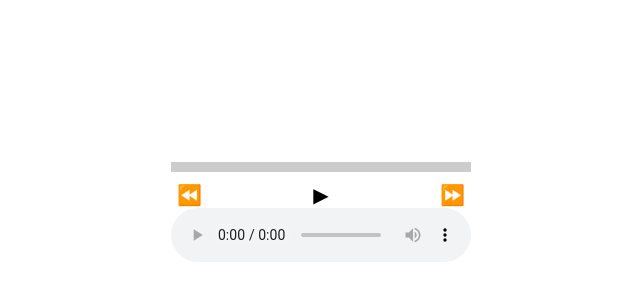
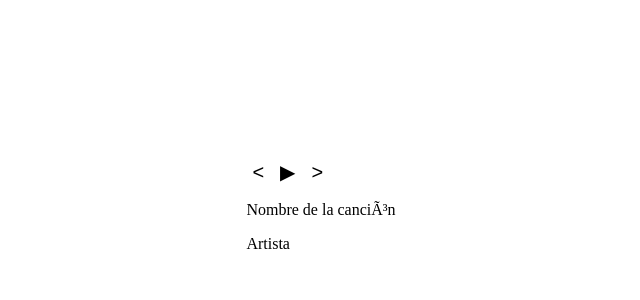
Before and after one commit to lucas-spinelli/Free-Music, a plain HTML site: page index.html in a window 1280 px wide. Shown: the part 186-486 px from the top of the page, without its empty margins (319-959 px from the left). Drawn offline with Linux system fonts and the light colour scheme.

Commit message:
Update index.html

```diff
--- a/index.html
+++ b/index.html
@@ -1,24 +1,27 @@
 <!DOCTYPE html>
-<html lang="en">
+<html lang="es">
 <head>
-    <meta charset="UTF-8">
-    <meta name="viewport" content="width=device-width, initial-scale=1.0">
-    <link rel="stylesheet" href="styles.css">
-    <title>Music Player</title>
+  <meta charset="UTF-8">
+  <meta name="viewport" content="width=device-width, initial-scale=1.0">
+  <link rel="stylesheet" href="styles.css">
+  <title>Reproductor de MÃºsica</title>
 </head>
 <body>
-    <div class="music-player">
-        <div class="progress-bar"></div>
-        <div class="controls">
-            <button id="previousButton" onclick="playPrevious()">&#9194;</button>
-            <button id="playButton" onclick="togglePlayPause()">&#9654;</button>
-            <button id="nextButton" onclick="playNext()">&#9193;</button>
-        </div>
-        <audio id="audioPlayer" controls>
-            <source src="tu_cancion.mp3" type="audio/mp3">
-            Tu navegador no soporta el elemento de audio.
-        </audio>
+  <div id="reproductor">
+    <div id="controles">
+      <button id="anterior" class="boton" onclick="reproducirCancionAnterior()">&lt;</button>
+      <button id="play-pausa" class="boton" onclick="togglePlayPause()">&#9654;</button>
+      <button id="siguiente" class="boton" onclick="reproducirCancionAleatoria()">&gt;</button>
     </div>
-    <script src="script.js"></script>
+    <div id="barra-progreso">
+      <div id="progreso" onclick="ajustarProgreso(event)"></div>
+    </div>
+    <div id="informacion">
+      <p id="nombre-cancion">Nombre de la canciÃ³n</p>
+      <p id="artista">Artista</p>
+    </div>
+    <audio id="reproductor-audio" src="" ontimeupdate="actualizarBarraProgreso()" onended="reproducirCancionAleatoria()"></audio>
+  </div>
+  <script src="reproductor.js"></script>
 </body>
-</html>
+    </html>
```
